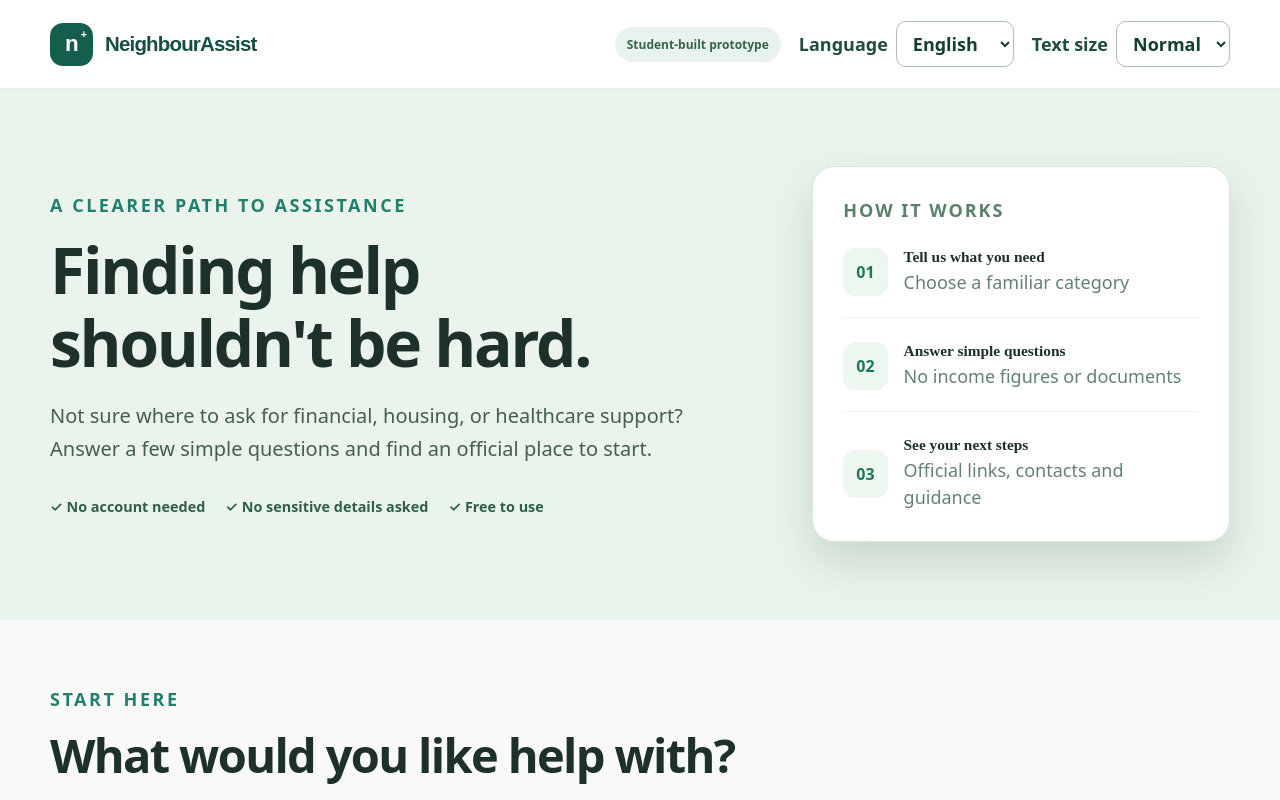
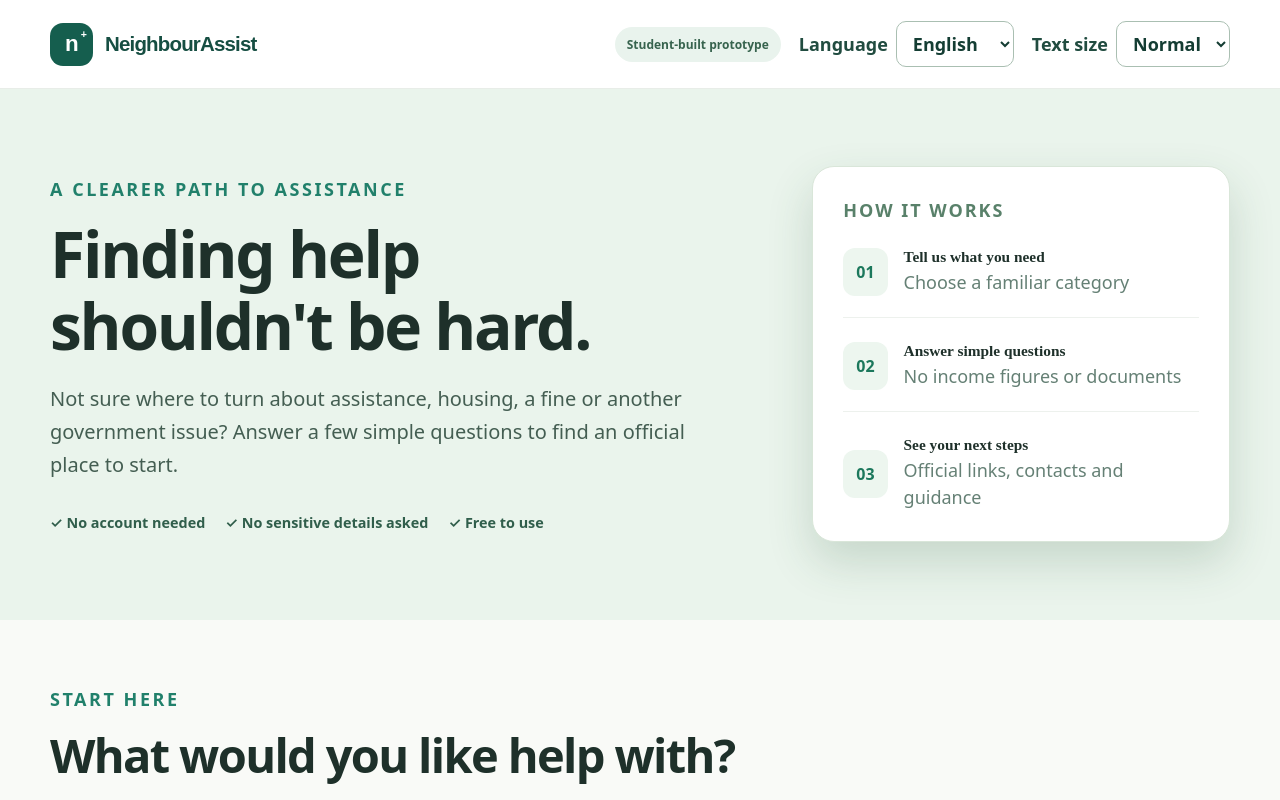
Before and after one commit to peepeepoopoomanm/NeighbourAssist, a React (Vite) app: page / in a window 1280 px wide. Shown: the top 800 px of the page. Built offline with nearby package versions, Linux system fonts and the light colour scheme.

Commit message:
Update bilingual homepage description to include fines and general public-service enquiries

```diff
--- a/src/i18n.ts
+++ b/src/i18n.ts
@@ -5,7 +5,7 @@ export type TextSize='normal'|'large';
 
 const en={
  student:'Student-built prototype',language:'Language',textSize:'Text size',normal:'Normal',large:'Large',skip:'Skip to main content',
- eyebrow:'A clearer path to assistance',heroTitle:"Finding help shouldn't be hard.",heroDescription:'Not sure where to ask for financial, housing, or healthcare support? Answer a few simple questions and find an official place to start.',
+ eyebrow:'A clearer path to assistance',heroTitle:"Finding help shouldn't be hard.",heroDescription:'Not sure where to turn about assistance, housing, a fine or another government issue? Answer a few simple questions to find an official place to start.',
  noAccount:'No account needed',noSensitive:'No sensitive details asked',free:'Free to use',how:'HOW IT WORKS',how1:'Tell us what you need',how1Detail:'Choose a familiar category',how2:'Answer simple questions',how2Detail:'No income figures or documents',how3:'See your next steps',how3Detail:'Official links, contacts and guidance',
  startHere:'START HERE',chooseTopic:'What would you like help with?',topicHint:'Choose the option that best matches your situation. You can change it later.',findingFor:"I'm finding help for:",myself:'Myself',caregiver:'Someone I care for',
  guideTitle:'This is a guide, not an application.',guideBody:'NeighbourAssist is not affiliated with the Singapore Government. We help you find official channels; only those organisations can assess and approve requests.',
@@ -21,7 +21,7 @@ const en={
 };
 const zh:typeof en={
  student:'学生制作的示范网站',language:'语言',textSize:'字体大小',normal:'标准',large:'大',skip:'跳至主要内容',
- eyebrow:'让求助更清楚、更简单',heroTitle:'寻求帮助，不应如此困难。',heroDescription:'不知道该向哪里寻求经济、住房或医疗援助？回答几个简单问题，了解可以联系的官方机构。',
+ eyebrow:'让求助更清楚、更简单',heroTitle:'寻求帮助，不应如此困难。',heroDescription:'遇到经济困难、住房问题、罚单或其他政府事务，却不知道该找哪个机构？回答几个简单问题，找到合适的官方渠道。',
  noAccount:'无需注册账号',noSensitive:'无需提供敏感资料',free:'免费使用',how:'使用方法',how1:'告诉我们您的需要',how1Detail:'选择相关援助类别',how2:'回答简单问题',how2Detail:'不需填写收入金额或上传文件',how3:'查看下一步',how3Detail:'获取官方链接、联络方式与指引',
  startHere:'从这里开始',chooseTopic:'您需要哪一方面的帮助？',topicHint:'请选择最符合您情况的选项，之后仍可更改。',findingFor:'您要为谁寻求帮助？',myself:'我自己',caregiver:'我照顾的人',
  guideTitle:'这是援助指南，并非申请表。',guideBody:'邻里助理（NeighbourAssist）与新加坡政府没有隶属关系。我们协助您找到官方渠道；只有有关机构可以审核及批准申请。',
```
